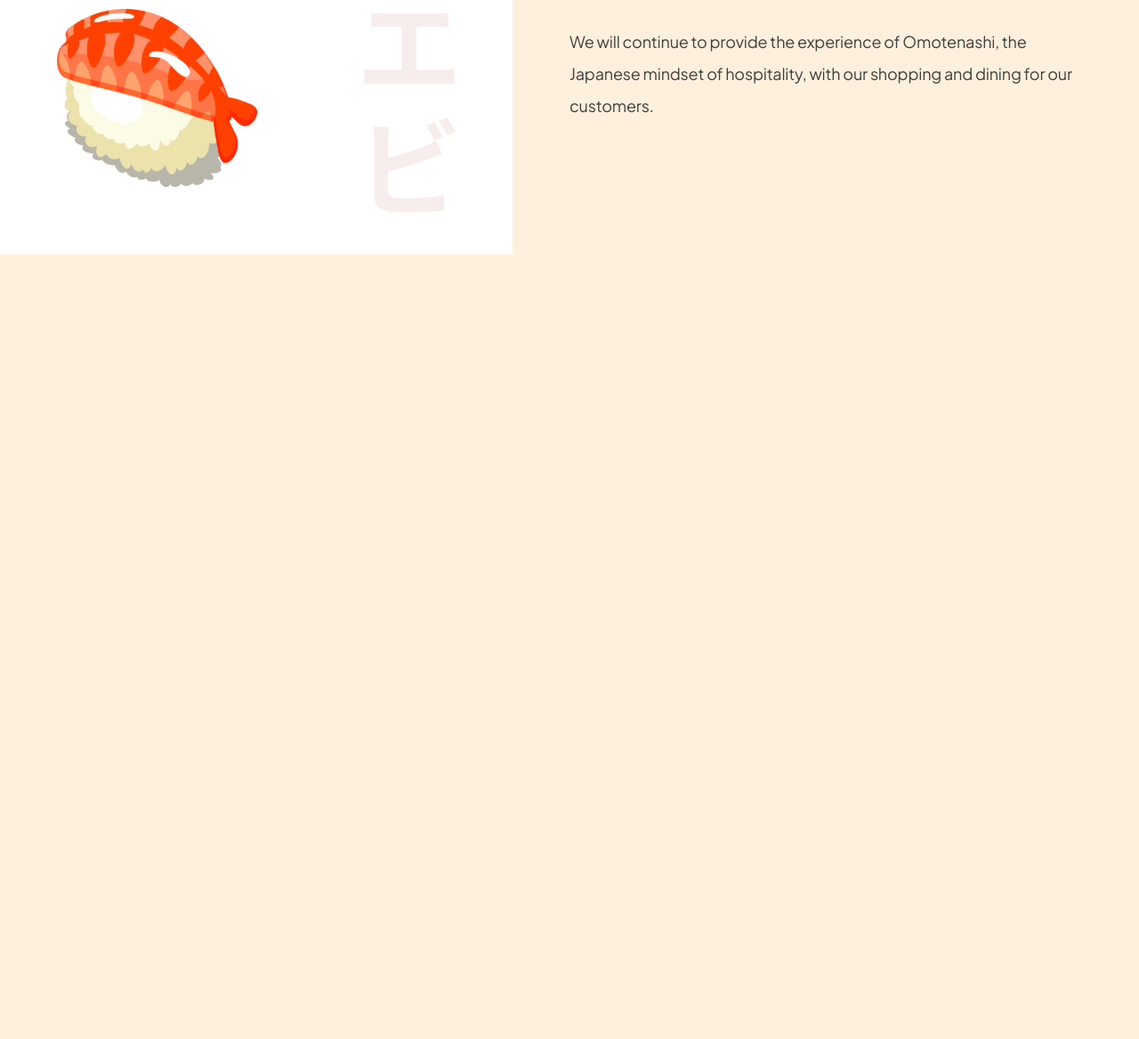
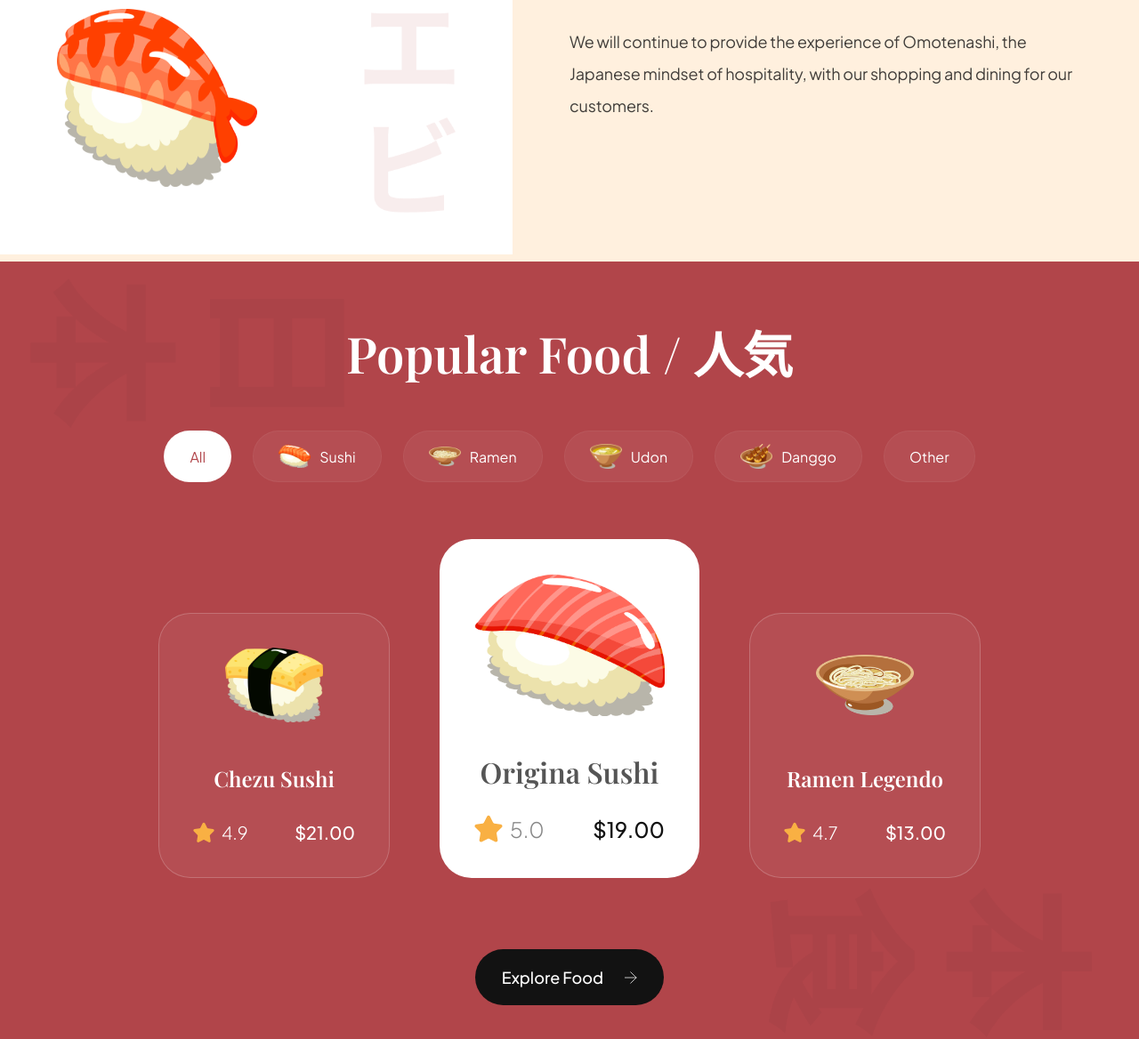
Before and after one commit to fbonilla02/sushi, a website built with Vite: page index.html in a window 1280 px wide. Shown: the part 1224-2392 px from the top of the page at 89% size. Before the commit the page ends 1518 px from the top, so only its background shows below. Built offline with nearby package versions, Linux system fonts and the light colour scheme.

Commit message:
popular section complete

```diff
--- a/css/sections/popular.css
+++ b/css/sections/popular.css
@@ -0,0 +1,194 @@
+.popular-foods{
+    padding: 64px;
+
+    display: flex;
+    flex-direction: column;
+    background-color: var(--primary-color);
+    background-image: url("../../assets/popular_bg.png");
+    background-position: center;
+    background-repeat: no-repeat;
+    background-size: contain;
+    overflow: hidden;
+
+}
+
+.popular-foods__title{
+    font-size: 56px;
+    font-family: var(--playfair-display);
+    font-weight: 600;
+    line-height: 78px;
+    color: #fff;
+    text-align: center;
+}
+
+.popular-foods__filters {
+    margin-top: 48px;
+    max-width: 100%;
+    overflow-x: auto;
+
+    display: flex;
+    justify-content: center;
+    gap: 24px;
+
+}
+
+.popular-foods__filter-btn {
+    padding: 10px 28px;
+    display: flex;
+    flex-direction: row;
+    align-items: center;
+    gap: 10px;
+
+    background: rgba(255, 255, 255, 0.05);
+    border: 1px solid rgba(255, 255, 255, 0.05);
+
+    border-radius: 46px;
+
+    font-size: 16px;
+    font-weight: 300px;
+    line-height: 25px;
+
+    font-family: var(--plus-jakarta-sans);
+    color: #fff;
+    cursor: pointer;
+
+}
+.popular-foods__filter-btn img{
+    width: 36px;
+    height: 36px;
+    object-fit: contain;
+}
+.popular-foods__filter-btn.active{
+    background: #fff;
+    color: var(--primary-color);
+
+}
+
+.popular-foods__filter-btn:hover{
+    background-color: #fff;
+    color: var(--primary-color);
+}
+.popular-foods__catalogue{
+    margin-top: 64px;
+
+    display: flex;
+    justify-content: center;
+    align-items: flex-end;
+    flex-wrap: wrap;
+    gap: 56px;
+}
+
+.popular-foods__button {
+    width: fit-content;
+    padding: 20px 30px;
+    margin: 80px auto 0;
+
+    font-weight: 500;
+    font-size: 18px;
+    line-height: 23px;
+    font-family: var(--plus-jakarta-sans);
+    color: #fff;
+    border: none;
+    outline: none;
+    background: var(--secondary-color);
+    border-radius: 64px;
+    cursor: pointer;
+}
+
+.popular-foods__button img{
+    width: 14px;
+    height: 14px;
+    object-fit: contain;
+
+    margin-left: 21px ;
+
+}
+
+.popular-foods__card {
+    padding: 38px;
+    min-width: 260px;
+    height: fit-content;
+
+    display: flex;
+    align-items: center;
+    flex-direction: column;
+
+    border-radius: 36px;
+    background: rgba(255, 255, 255, 0.05);
+    border: 1px solid rgba(255, 255, 255, 0.2);
+
+}
+.popular-foods__card-image{
+    width: 110px;
+    height: 84px;
+    object-fit: contain;
+}
+
+.popular-foods__card-title{
+    margin-top: 47px;
+    font-weight: 600;
+    font-size: 24px;
+    line-height: 32px;
+    font-family: var(--playfair-display);
+    color: #fff;
+    text-align: center;
+}
+.popular-foods__card-details{
+    width: 100%;
+    margin-top: 32px;
+}
+
+.popular-foods__card-rating{
+    display: flex;
+    align-items: center;
+    gap: 8px;
+}
+
+.popular-foods__card-rating img{
+    width: 24px;
+    height: 24px ;
+    object-fit: contain;
+
+}
+.popular-foods__card-rating p {
+    font-size: 20px;
+    font-weight: 300;
+    font-family: var(--plus-jakarta-sans);
+    color: #fff;
+}
+.popular-foods__card-price{
+    font-size: 20px;
+    font-weight: 500;
+    font-family: var(--plus-jakarta-sans);
+    color: #fff;
+
+}
+.popular-foods__card.active-card{
+    background: #fff;
+    min-height: 340px;
+}
+
+.popular-foods__card.active-card .popular-foods__card-image{
+   width: 214px;
+   height: 160px;
+}
+
+.popular-foods__card.active-card .popular-foods__card-title{
+   color: var(--black-500);
+   font-size: 32px;
+}
+
+.popular-foods__card.active-card  .popular-foods__card-rating img{
+   width: 32px;
+   height: 32px;
+}
+
+.popular-foods__card.active-card  .popular-foods__card-rating p{
+   font-size: 24px;
+   color: var(--gray-100);
+}
+
+.popular-foods__card.active-card  .popular-foods__card-price{
+   font-size: 24px;
+   color: var(--secondary-color);
+}
--- a/css/style.css
+++ b/css/style.css
@@ -91,3 +91,14 @@ a {
 
   margin: 32px 0px;
 }
+
+/* Hide scrollbar for Chrome, Safari and Opera */
+.sushi__hide-scrollbar::-webkit-scrollbar {
+  display: none;
+}
+
+/* Hide scrollbar for IE, Edge and Firefox */
+.sushi__hide-scrollbar {
+  -ms-overflow-style: none; /* IE and Edge */
+  scrollbar-width: none; /* Firefox */
+}
--- a/index.html
+++ b/index.html
@@ -97,6 +97,70 @@
     </div>
   </section>
 
+  <section class="popular-foods" id="menu">
+    <h2 class="popular-foods__title">Popular Food  / 人気 </h2>
+    <div class="popular-foods__filters sushi__hide-scrollbar">
+      <button class="popular-foods__filter-btn active">All</button>
+      <button class="popular-foods__filter-btn "><img src="/assets/sushi-9.png"  alt="sushi 9"/>
+      Sushi
+      </button>
+      <button class="popular-foods__filter-btn "><img src="/assets/sushi-8.png"  alt="sushi 8"/>
+        Ramen
+      </button>
+      <button class="popular-foods__filter-btn "><img src="/assets/sushi-7.png"  alt="sushi 7"/>
+        Udon
+      </button>
+      <button class="popular-foods__filter-btn "><img src="/assets/sushi-6.png"  alt="sushi 6"/>
+        Danggo
+      </button>
+      <button class="popular-foods__filter-btn ">Other</button>
+
+    </div>
+    <div class="popular-foods__catalogue">
+      <article class="popular-foods__card">
+        <img  class="popular-foods__card-image" src="assets/sushi-12.png" alt="sushi 12"/>
+        <h4 class="popular-foods__card-title">Chezu Sushi</h4>
+        <div class="popular-foods__card-details flex-between">
+          <div class="popular-foods__card-rating">
+            <img src="assets/star.svg" alt="star" />
+            <p>4.9</p>
+
+          </div>
+          <p class="popular-foods__card-price">$21.00</p>
+        </div>
+      </article>
+
+      <article class="popular-foods__card active-card">
+        <img  class="popular-foods__card-image" src="assets/sushi-11.png" alt="sushi 11"/>
+        <h4 class="popular-foods__card-title">Origina Sushi</h4>
+        <div class="popular-foods__card-details flex-between">
+          <div class="popular-foods__card-rating">
+            <img src="assets/star.svg" alt="star" />
+            <p>5.0</p>
+
+          </div>
+          <p class="popular-foods__card-price">$19.00</p>
+
+        </div>
+      </article>
+
+      <article class="popular-foods__card">
+        <img  class="popular-foods__card-image" src="assets/sushi-10.png" alt="sushi 10"/>
+        <h4 class="popular-foods__card-title">Ramen Legendo</h4>
+        <div class="popular-foods__card-details flex-between">
+          <div class="popular-foods__card-rating">
+            <img src="assets/star.svg" alt="star" />
+            <p>4.7</p>
+
+          </div>
+          <p class="popular-foods__card-price">$13.00</p>
+
+        </div>
+      </article>
+    </div>
+    <button class="popular-foods__button">Explore Food <img src="assets/arrow-right.svg" alt="arrow-right" /></button>
+  </section>
+
   <script src="js/script.js" type="module"></script>
 </body>
 </html>
```
